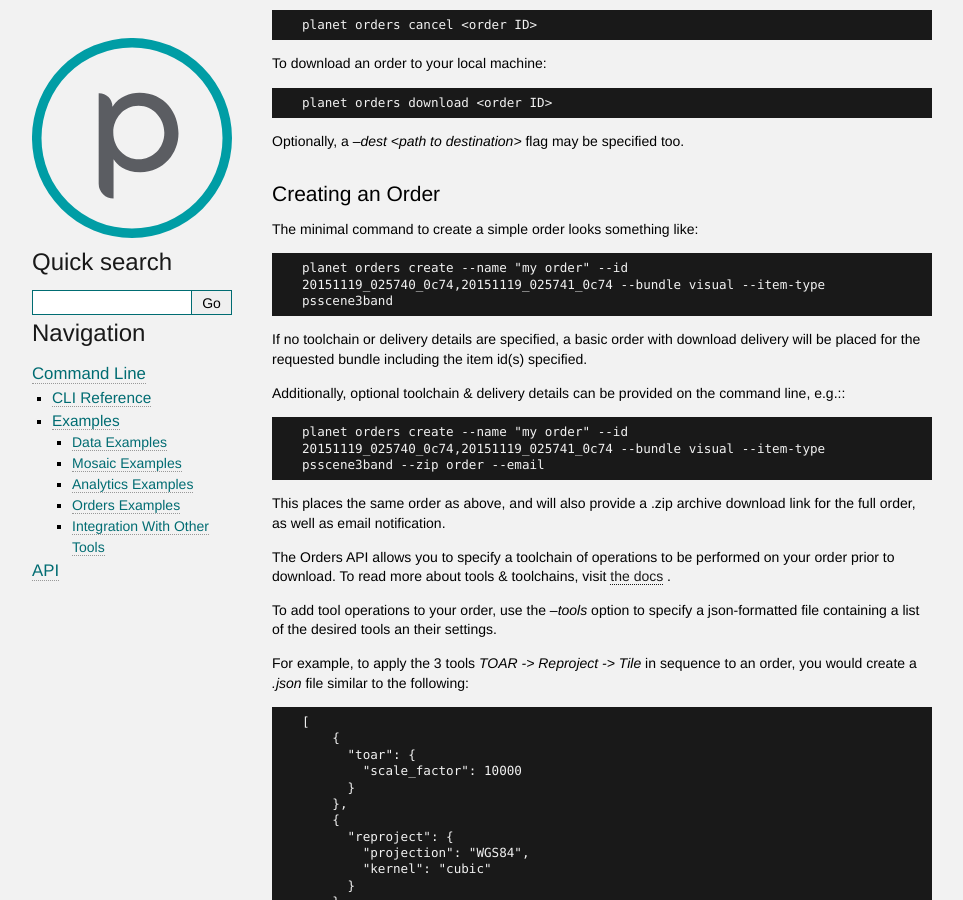
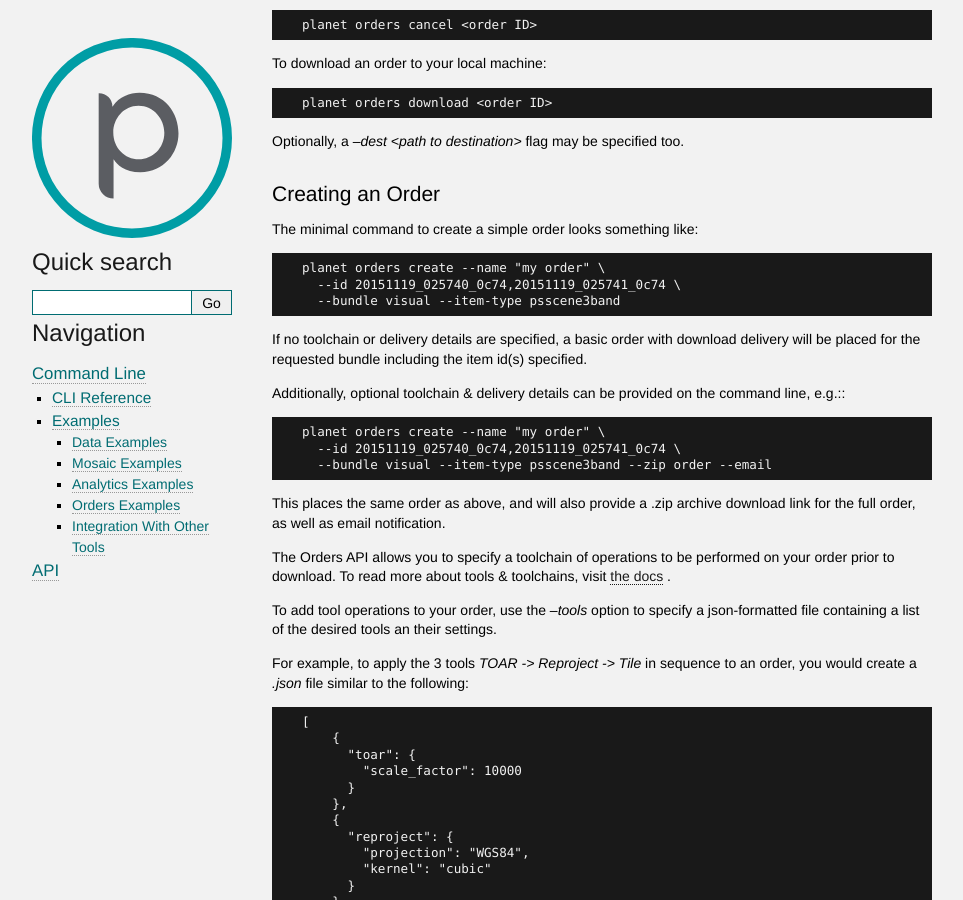
Before and after one commit to planetlabs/planet-client-python, a Sphinx documentation site: the page built from docs/source/cli/examples.rst, in a window 1280 px wide and 900 px high, scrolled down 4203 px. Shown: the whole window, without its empty margins (148-1111 px from the left). Built offline with Sphinx 7.4.7, drawn with Linux system fonts in a browser that asks for light colours.

```diff
--- a/docs/source/cli/examples.rst
+++ b/docs/source/cli/examples.rst
@@ -220,7 +220,9 @@ Creating an Order
 
 The minimal command to create a simple order looks something like::
 
-    planet orders create --name "my order" --id 20151119_025740_0c74,20151119_025741_0c74 --bundle visual --item-type psscene3band
+    planet orders create --name "my order" \
+      --id 20151119_025740_0c74,20151119_025741_0c74 \
+      --bundle visual --item-type psscene3band
 
 If no toolchain or delivery details are specified, a basic order with download
 delivery will be placed for the requested bundle including the item id(s) specified.
@@ -228,7 +230,9 @@ delivery will be placed for the requested bundle including the item id(s) specif
 Additionally, optional toolchain & delivery details can be provided on the
 command line, e.g.:::
 
-    planet orders create --name "my order" --id 20151119_025740_0c74,20151119_025741_0c74 --bundle visual --item-type psscene3band --zip order --email
+    planet orders create --name "my order" \
+      --id 20151119_025740_0c74,20151119_025741_0c74 \
+      --bundle visual --item-type psscene3band --zip order --email
 
 This places the same order as above, and will also provide a .zip archive
 download link for the full order, as well as email notification.
```
Also changed, not shown: 1 other file.
